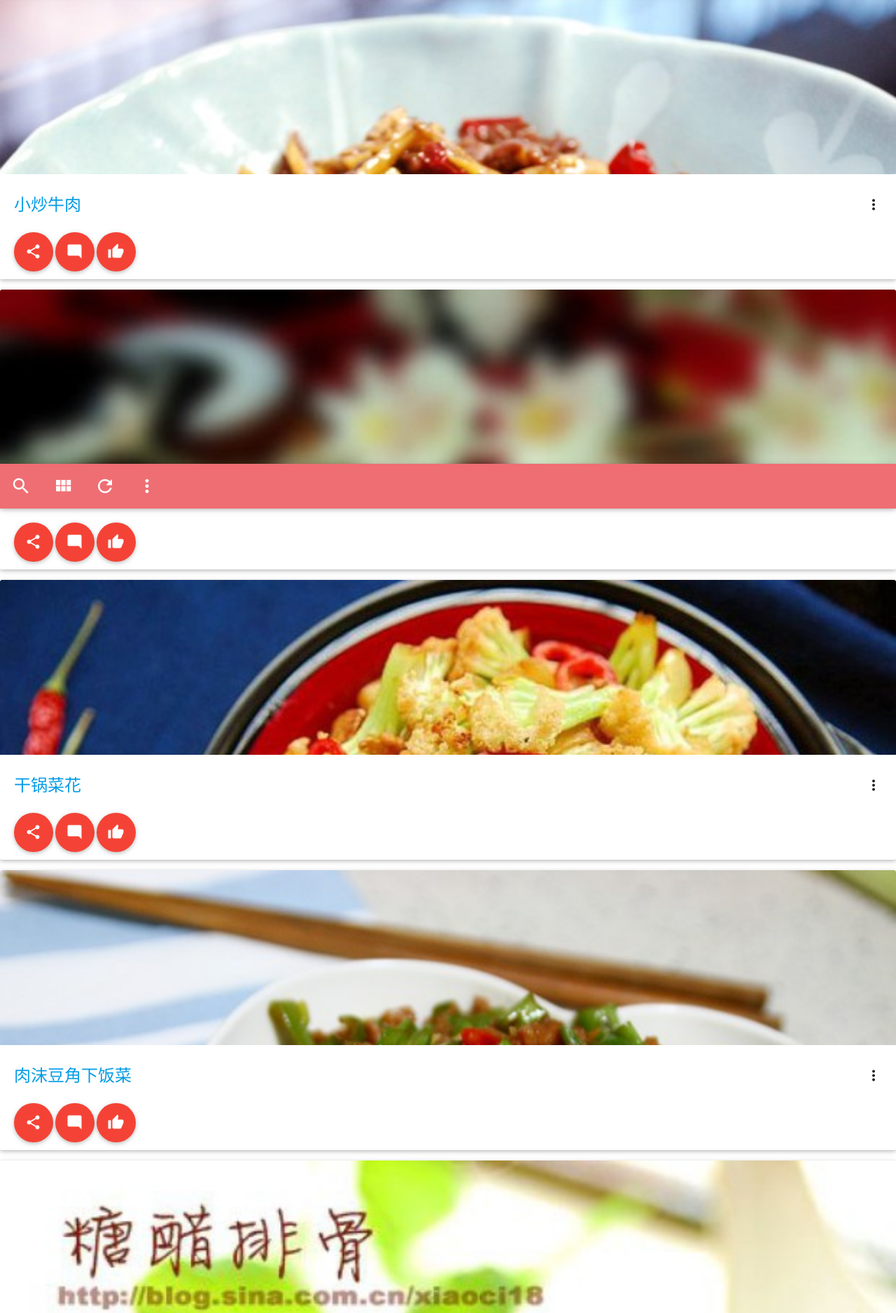
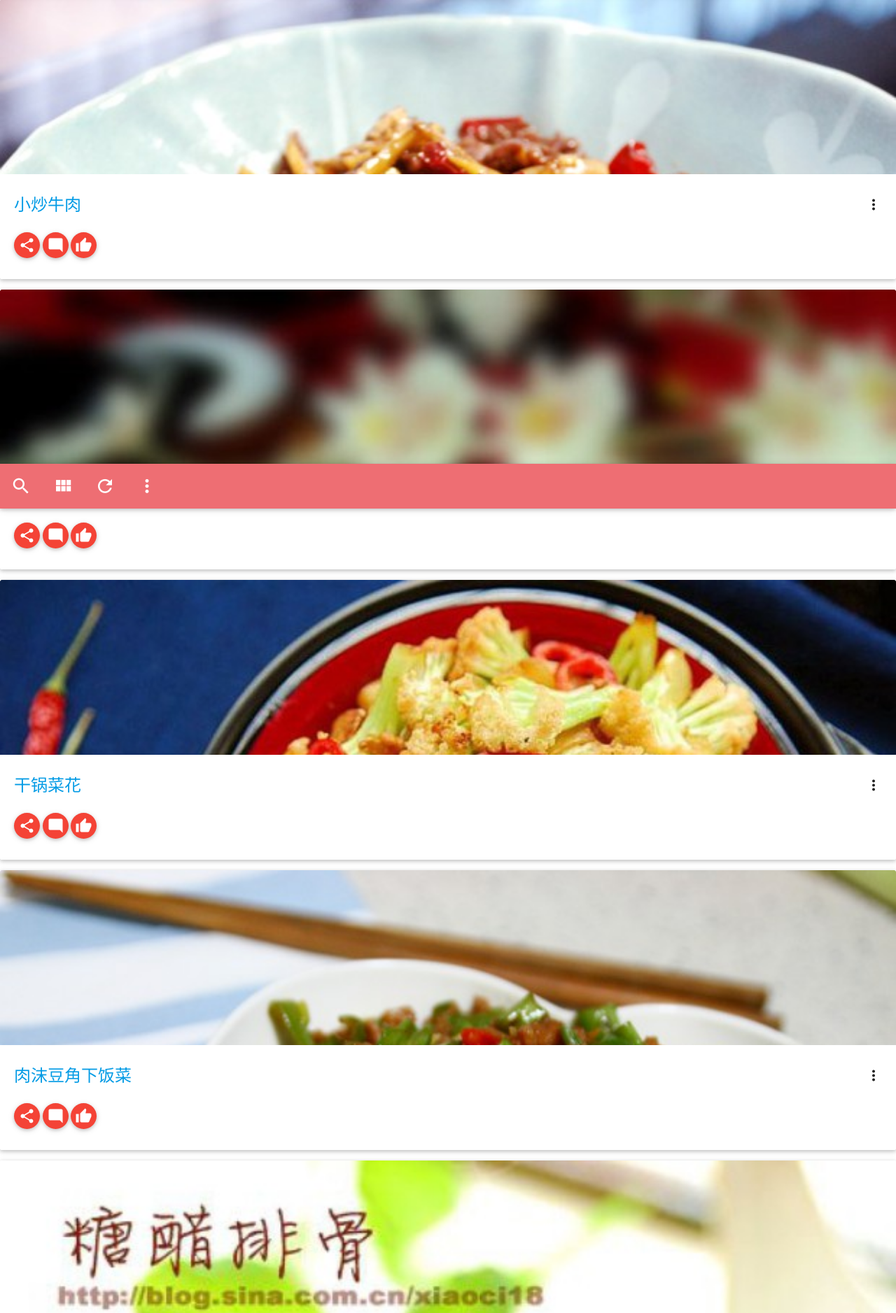
Before and after one commit to garyelephant/delicious, a Django app: page /food/ in a window 1280 px wide. Shown: the part 73-1950 px from the top of the page at 70% size. Run offline with Django 3.2, Linux system fonts and the light colour scheme; data comes from the database, SQL or seed files in the repository; some libraries are stand-ins or nearby versions.

Commit message:
large social button to medium social button

```diff
--- a/food/templates/food/index.html
+++ b/food/templates/food/index.html
@@ -32,9 +32,9 @@
         <div class="card-content">
           <span class="card-title activator grey-text text-darken-4"><a href="{% url 'food:tweet_detail' tweet.id %}">{{ tweet.title }}</a><i class="mdi-navigation-more-vert right"></i></span>
           <ul>
-            <a class="btn-floating btn-large waves-effect waves-light red"><i class="tiny mdi-social-share"></i></a>
-            <a class="btn-floating btn-large waves-effect waves-light red"><i class="tiny mdi-editor-mode-comment"></i></a>
-            <a class="btn-floating btn-large waves-effect waves-light red"><i class="tiny mdi-action-thumb-up"></i></a>
+            <a class="btn-floating btn-medium waves-effect waves-light red"><i class="tiny mdi-social-share"></i></a>
+            <a class="btn-floating btn-medium waves-effect waves-light red"><i class="tiny mdi-editor-mode-comment"></i></a>
+            <a class="btn-floating btn-medium waves-effect waves-light red"><i class="tiny mdi-action-thumb-up"></i></a>
           </ul>
         </div>
         <div class="card-reveal">
```
